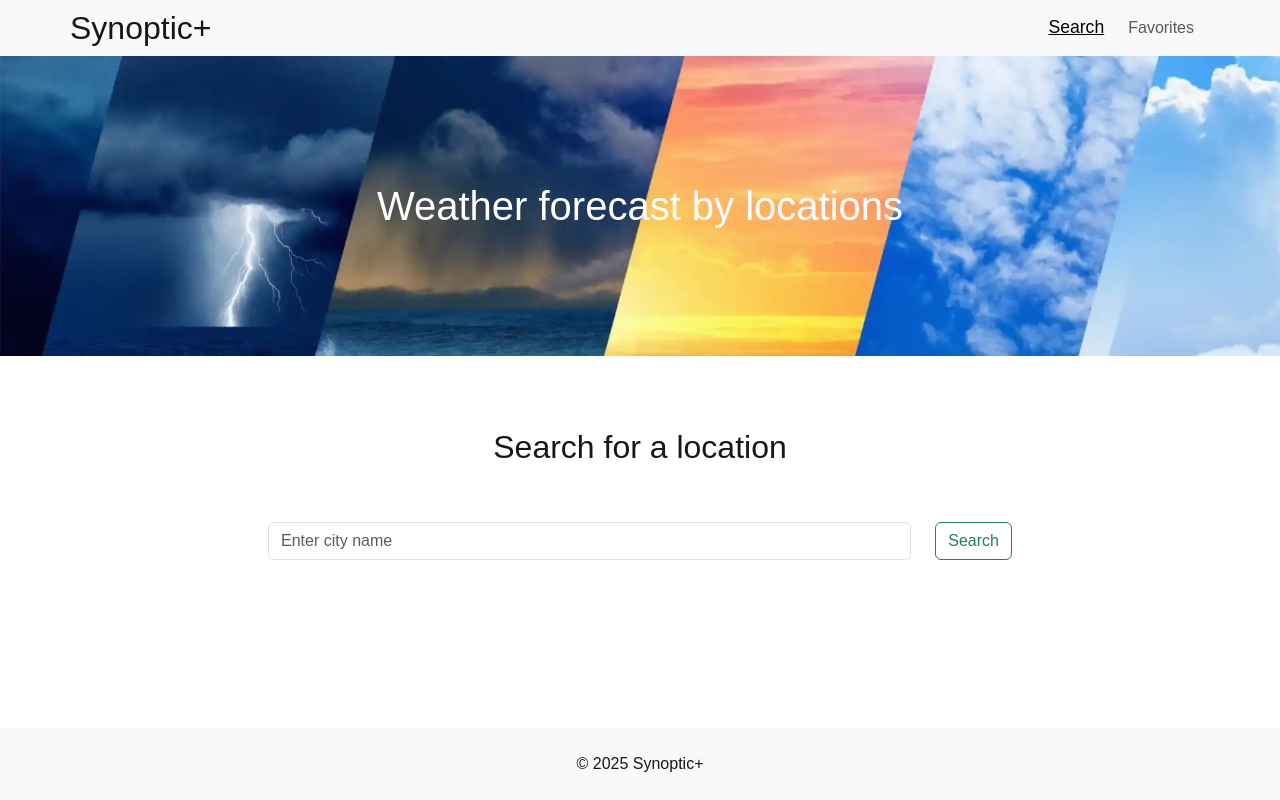
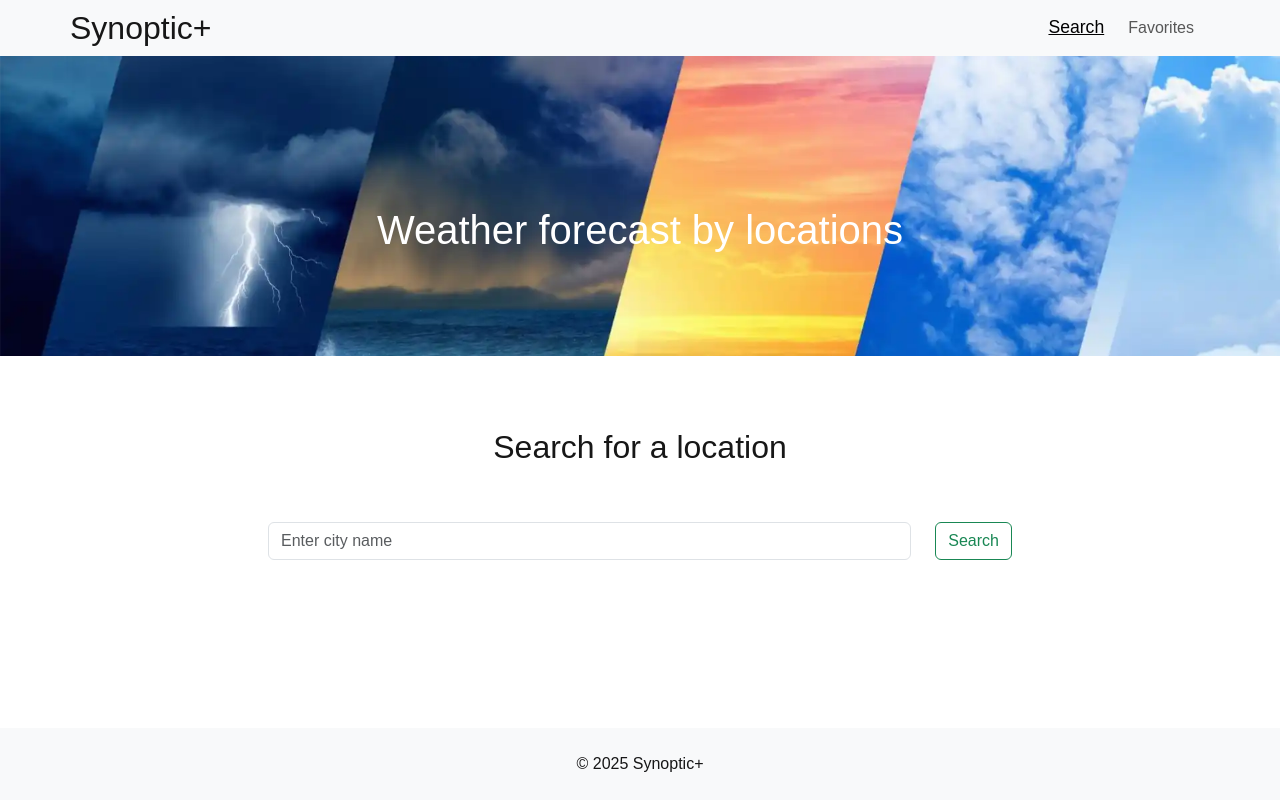
Before and after one commit to MaDKnighT404/TestWork631, a Next.js app: page / in a window 1280 px wide. Built offline with nearby package versions, Linux system fonts and the light colour scheme.

Commit message:
fix: styles

```diff
--- a/app/page.module.scss
+++ b/app/page.module.scss
@@ -15,6 +15,9 @@
 .heroSection {
   width: 100%;
   min-height: 300px;
+  display: flex;
+  justify-content: center;
+  align-items: center;
   position: relative;
   background-image: url("/hero_section.webp");
   background-size: cover;
--- a/app/page.tsx
+++ b/app/page.tsx
@@ -7,9 +7,7 @@ export default function MainPage() {
   return (
     <>
       <section className={styles.heroSection}>
-        <div className="position-absolute top-50 start-50 translate-middle text-center w-100 px-3">
-          <h1 className="text-white mb-0">Weather forecast by locations</h1>
-        </div>
+        <h1 className="text-white mb-0">Weather forecast by locations</h1>
       </section>
       <section className="container justify-content-center pt-5 d-flex flex-column gap-4">
         <h2 className="row justify-content-center">Search for a location</h2>
```
